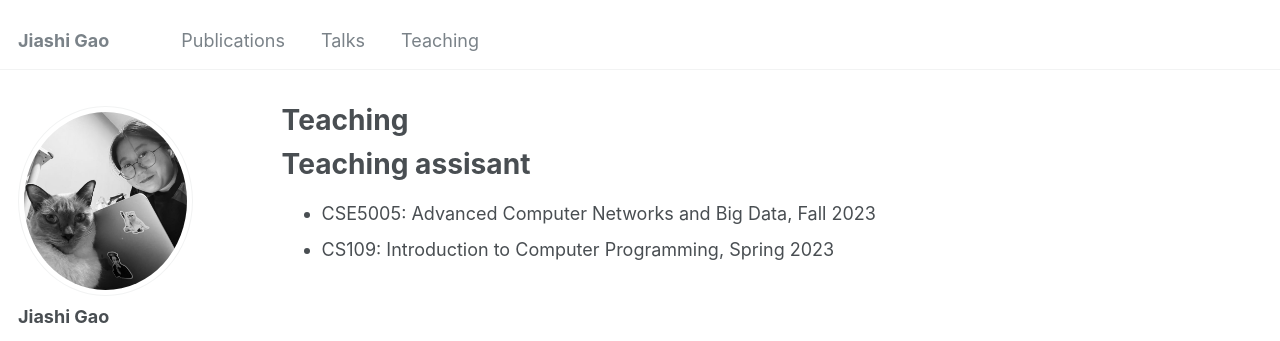
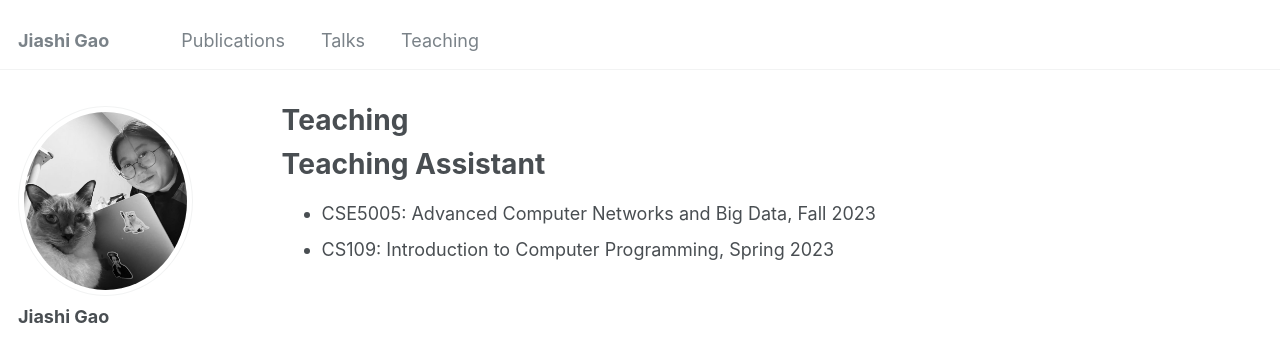
Before and after one commit to ginred0/ginred0, a Jekyll site: the page built from _pages/teaching.md, in a window 1280 px wide. Shown: the top 341 px of the page. Built offline with Jekyll 4.4.1, drawn with Linux system fonts in a browser that asks for light colours; some web fonts are replaced.

Commit message:
Update teaching.md

```diff
--- a/_pages/teaching.md
+++ b/_pages/teaching.md
@@ -4,6 +4,6 @@ title: "Teaching"
 permalink: /teaching/
 author_profile: true
 ---
-# Teaching assisant
+# Teaching Assistant
 - CSE5005: Advanced Computer Networks and Big Data, Fall 2023
 - CS109: Introduction to Computer Programming, Spring 2023
```
